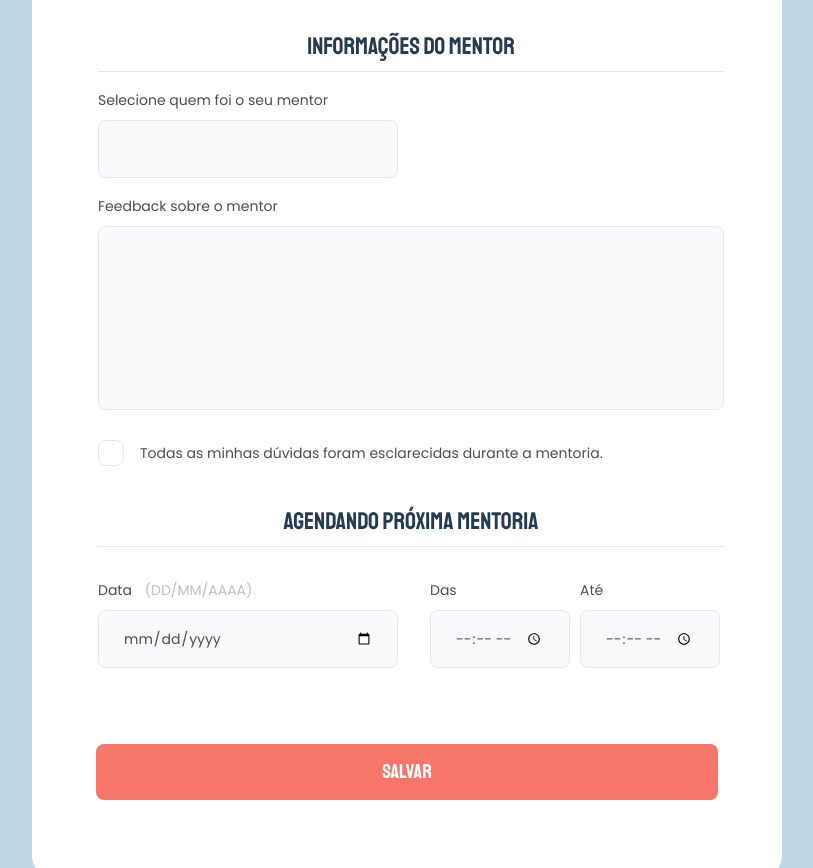
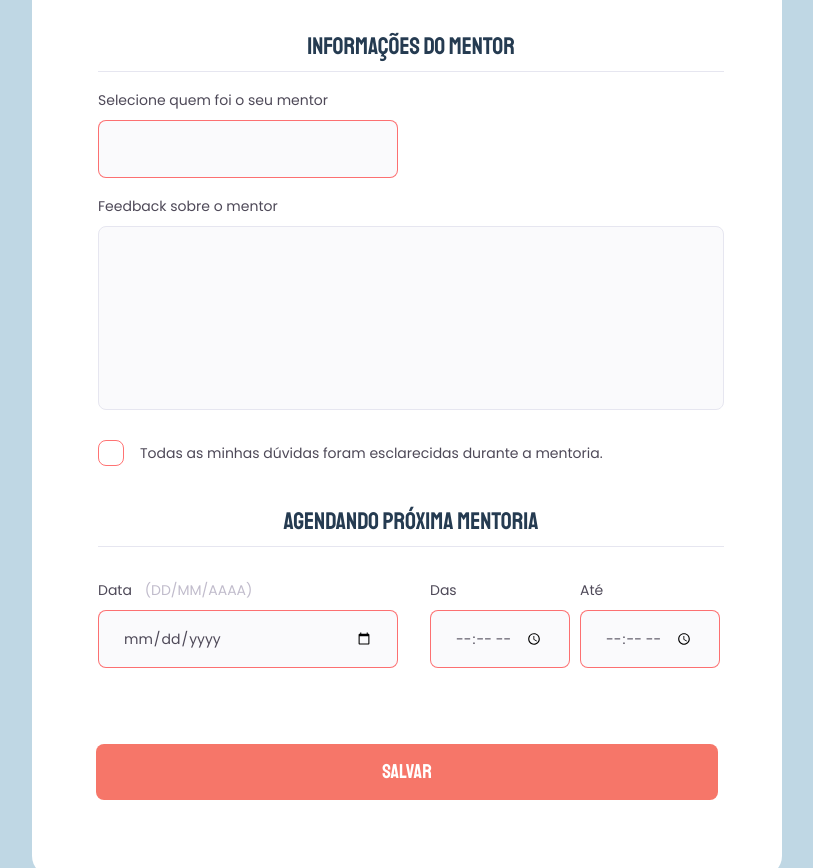
Before and after one commit to Patonildos/Stage-3-Formulario-avan-ado, a plain HTML site: page index.html in a window 1280 px wide. Shown: the part 696-1564 px from the top of the page, without its empty margins (233-1046 px from the left). Drawn offline with Linux system fonts and the light colour scheme.

Commit message:
adjustment

```diff
--- a/index.html
+++ b/index.html
@@ -40,6 +40,7 @@
                             <label for="client-email">Email <span>(digite um email válido)</span></label>
                             <input type="email" id="client-email" required>
                         </div>
+
                     </fieldset>
 
                     <fieldset>
@@ -57,7 +58,7 @@
                             </div>
 
                             <div class="checkbox-wrapper">
-                                <input type="checkbox" id="doubts">
+                                <input type="checkbox" id="doubts" required>
                                 <label for="doubts">Todas as minhas dúvidas foram esclarecidas durante a mentoria.</label>
                             </div>
                     </fieldset>
@@ -67,15 +68,15 @@
                             <div class="date">
                                 <div class="input-wrapper">
                                     <label for="date">Data <span>(DD/MM/AAAA)</span></label>
-                                    <input type="date" name="date">
+                                    <input type="date" name="date" required>
                                 </div>
                                 <div class="input-wrapper">
                                     <label for="begin">Das</label>
-                                    <input type="time" name="begin">
+                                    <input type="time" name="begin" required>
                                 </div>
                                 <div class="input-wrapper">
                                     <label for="end">Até</label>
-                                    <input type="time" name="end">
+                                    <input type="time" name="end" required>
                                 </div>
                             </div>
                     </fieldset>
--- a/style.css
+++ b/style.css
@@ -237,3 +237,19 @@ form button {
     font-size: 20px;
     line-height: 26px;
 }
+
+form button:hover {
+    background: #f75543;
+}
+
+input:invalid {
+    border: 1px solid rgba(255, 0, 0, 0.548);
+}
+
+input:valid {
+    border: 1px solid green;
+}
+
+.checkbox-wrapper input:invalid + label::before{
+    border: 1px solid rgba(255, 0, 0, 0.548);
+}
```
